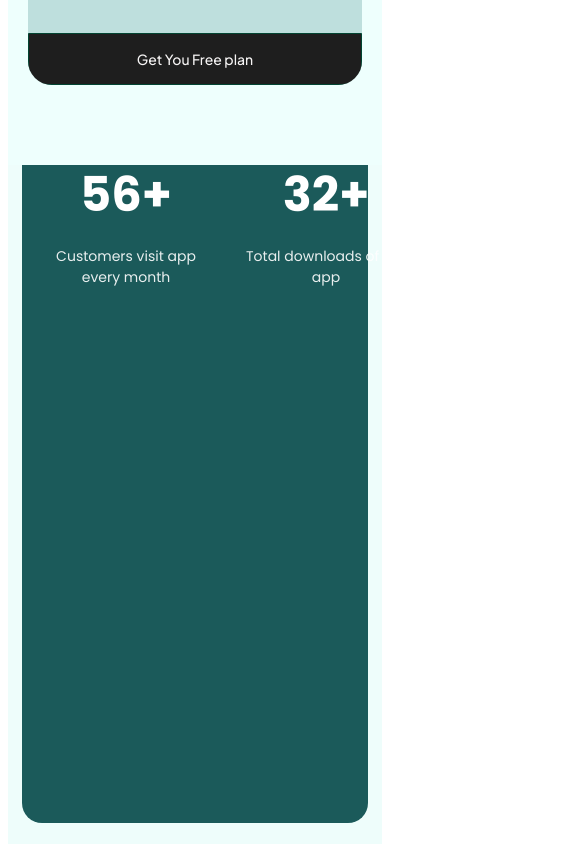
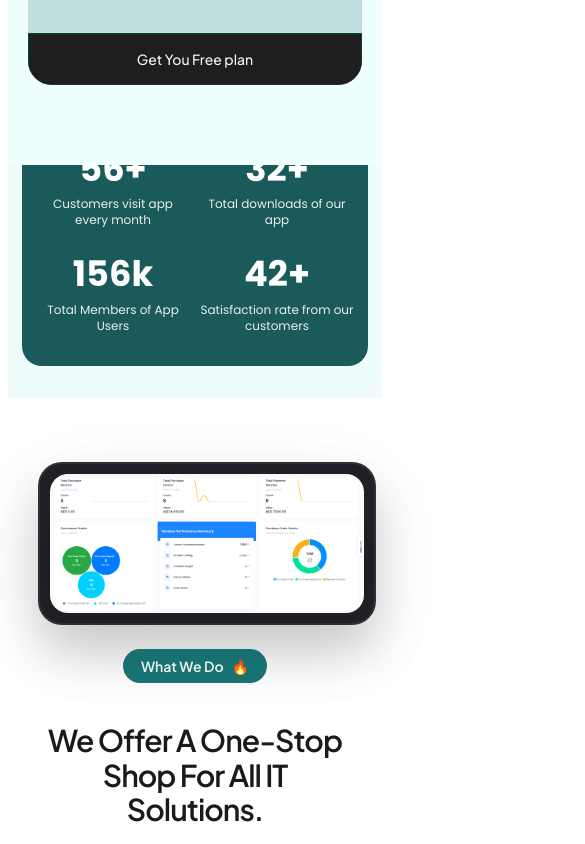
Before and after one commit to ArshiyaEvotech/website, a React (Vite) app in the folder Hubflow/: page / in a window 390 px wide. Shown: the part 5900-6744 px from the top of the page, 585 px wide, since content can reach past the window. Built offline with nearby package versions, Linux system fonts and the light colour scheme.

Commit message:
Fix Home6 mobile stats layout

```diff
--- a/Hubflow/src/assets/App.css
+++ b/Hubflow/src/assets/App.css
@@ -3553,3 +3553,48 @@ hr { border: 0; border-top: 1px solid #f3f0ff; margin-bottom: 25px; }
     align-self: stretch;
   }
 }
+
+/* Final Home6 mobile override */
+@media (max-width: 768px) {
+  .home6-container {
+    display: grid;
+    grid-template-columns: repeat(2, minmax(0, 1fr));
+    gap: 18px 12px;
+    padding: 28px 16px 24px;
+    align-items: start;
+    justify-content: stretch;
+    min-height: auto;
+  }
+
+  .stat-item {
+    min-width: 0;
+    flex: none;
+  }
+
+  .stat-number {
+    font-size: clamp(2rem, 7vw, 2.7rem);
+    line-height: 1;
+  }
+
+  .stat-label {
+    max-width: none;
+    margin-top: 10px;
+    font-size: 13px;
+  }
+}
+
+@media (max-width: 480px) {
+  .home6-container {
+    padding: 24px 14px 20px;
+    gap: 16px 10px;
+  }
+
+  .stat-number {
+    font-size: clamp(1.8rem, 11vw, 2.2rem);
+  }
+
+  .stat-label {
+    font-size: 12px;
+    line-height: 1.35;
+  }
+}
```
